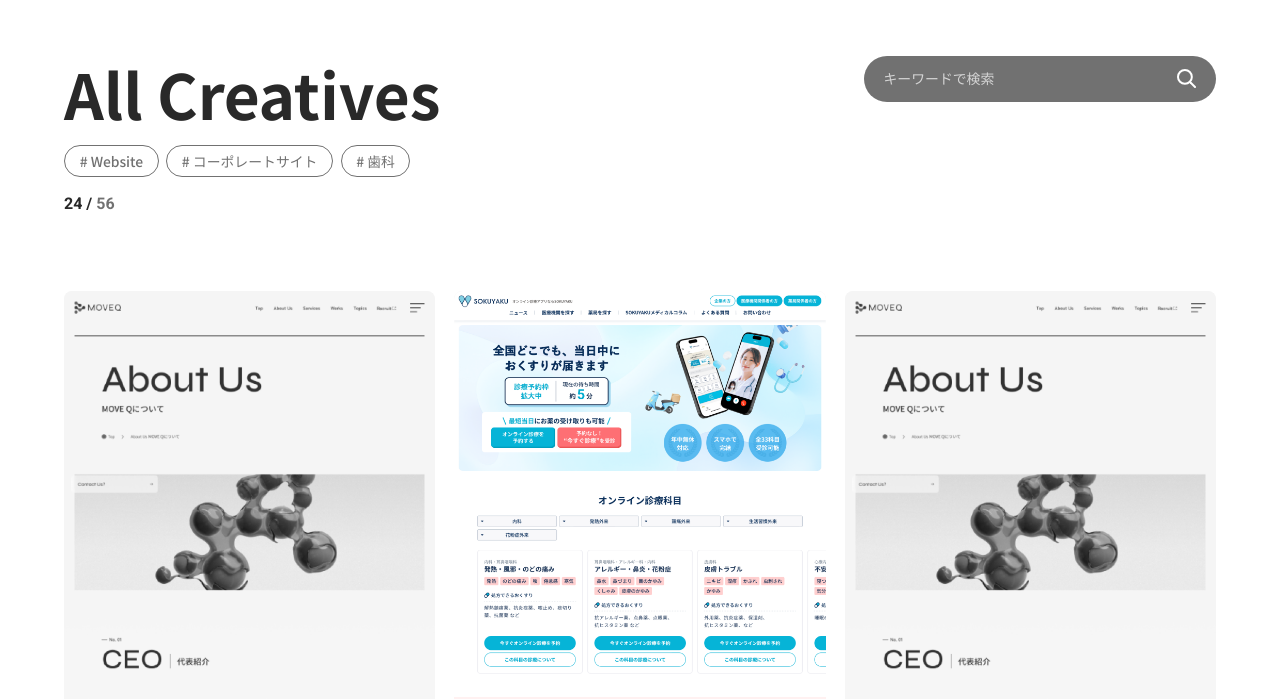
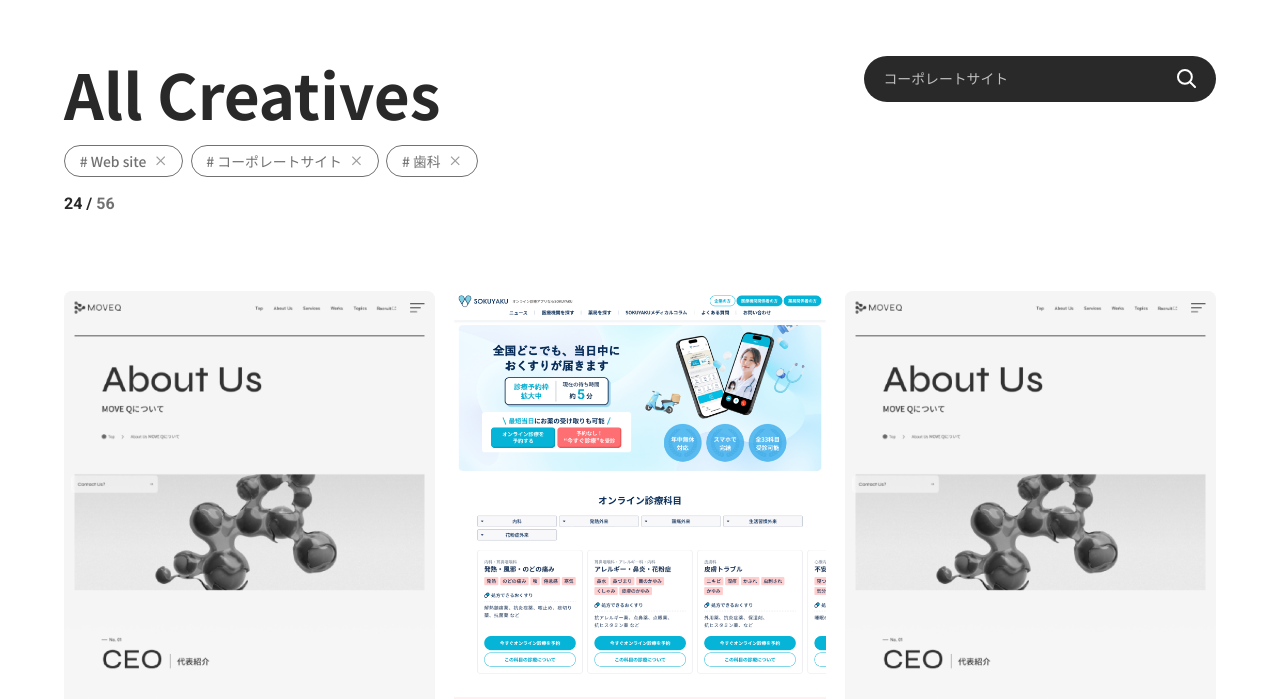
Before and after one commit to moveq-memida/moveq-portfolio-v2, a website: page index.html in a window 1280 px wide. Shown: the part 79-778 px from the top of the page. Drawn offline with Linux system fonts and the light colour scheme.

Commit message:
fix: pixel perfect adjustments - Search bar: black background - Footer: pink-orange gradient - Filter tags: active state with close button - Placeholder text: コーポレートサイト

```diff
--- a/css/style.css
+++ b/css/style.css
@@ -312,6 +312,7 @@
   .filter-tag {
     display: inline-flex;
     align-items: center;
+    gap: var(--space-xs);
     padding-block: var(--space-2xs);
     padding-inline: var(--space-md);
     border-radius: var(--radius-full);
@@ -340,6 +341,17 @@
     }
   }
 
+  .filter-tag__close {
+    font-size: 1em;
+    line-height: 1;
+    opacity: 0.7;
+    transition: opacity var(--transition-fast);
+  }
+
+  .filter-tag:hover .filter-tag__close {
+    opacity: 1;
+  }
+
   /* Count */
   .portfolio__count {
     font-family: var(--font-secondary);
@@ -359,7 +371,7 @@
   .search-bar {
     display: flex;
     align-items: center;
-    background-color: var(--color-text-secondary);
+    background-color: var(--color-nav-bg); /* 黒背景に変更 */
     border-radius: var(--radius-full);
     padding-inline: var(--space-lg);
     min-block-size: 2.875rem;
@@ -462,8 +474,9 @@
     position: absolute;
     inset: 0;
     background: radial-gradient(
-      ellipse 150% 80% at 50% 100%,
-      oklch(75% 0 0 / 0.35) 0%,
+      ellipse 150% 100% at 50% 100%,
+      oklch(75% 0.15 30) 0%,    /* ピンク */
+      oklch(80% 0.12 60) 30%,   /* オレンジ */
       transparent 70%
     );
     pointer-events: none;
--- a/index.html
+++ b/index.html
@@ -31,9 +31,9 @@
 
           <!-- Filter Tags -->
           <div class="filter-tags">
-            <button class="filter-tag filter-tag--active"># Website</button>
-            <button class="filter-tag"># コーポレートサイト</button>
-            <button class="filter-tag"># 歯科</button>
+            <button class="filter-tag filter-tag--active"># Web site <span class="filter-tag__close">×</span></button>
+            <button class="filter-tag filter-tag--active"># コーポレートサイト <span class="filter-tag__close">×</span></button>
+            <button class="filter-tag filter-tag--active"># 歯科 <span class="filter-tag__close">×</span></button>
           </div>
 
           <p class="portfolio__count">
@@ -43,7 +43,7 @@
 
         <!-- Search Bar -->
         <div class="search-bar">
-          <input type="text" class="search-bar__input" placeholder="キーワードで検索">
+          <input type="text" class="search-bar__input" placeholder="コーポレートサイト">
           <button class="search-bar__button" aria-label="検索">
             <svg width="19" height="19" viewBox="0 0 19 19" fill="none" xmlns="http://www.w3.org/2000/svg">
               <circle cx="7.917" cy="7.917" r="6.917" stroke="currentColor" stroke-width="2" stroke-linecap="round" stroke-linejoin="round"/>
```
